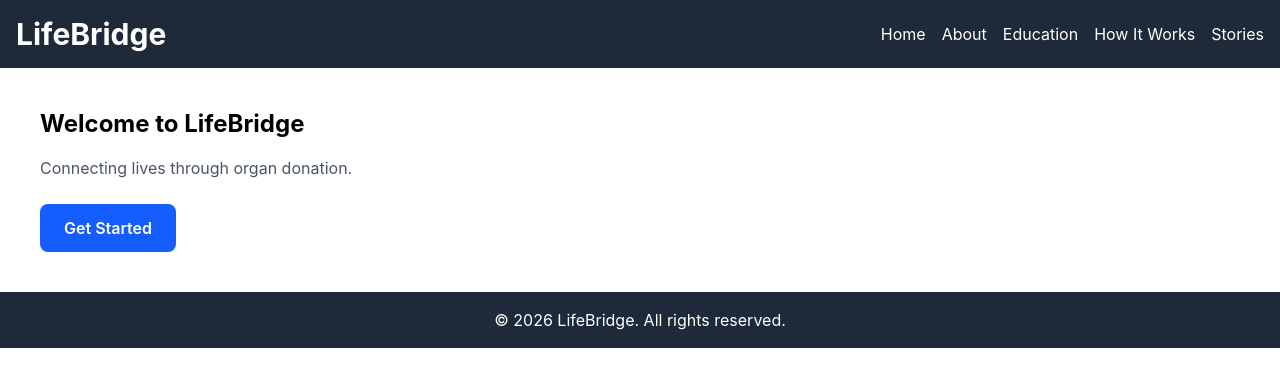
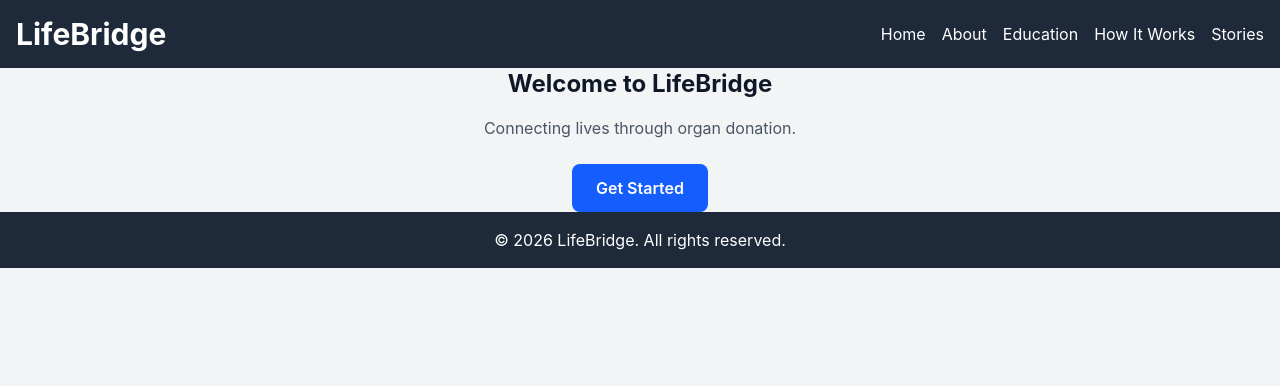
Before and after one commit to GentleReaper/LifeBridge-App, a React (Vite) app: page / in a window 1280 px wide. Shown: the top 386 px of the page. Built offline with nearby package versions, Linux system fonts and the light colour scheme.

Commit message:
Body style

```diff
--- a/src/index.css
+++ b/src/index.css
@@ -1,5 +1,11 @@
 @import "tailwindcss";
 
+body {
+  @apply bg-gray-100 text-gray-900 text-center;
+}
 .title {
   @apply text-2xl font-bold mb-4;
 }
+.slogan {
+  @apply mt-4 text-gray-600;
+}
--- a/src/pages/About.tsx
+++ b/src/pages/About.tsx
@@ -2,7 +2,7 @@ const About = () => {
   return (
     <div>
       <h1 className="title">About LifeBridge</h1>
-      <p>
+      <p className="slogan">
         LifeBridge is a platform dedicated to promote awareness and
         participation in organ donation.
       </p>
--- a/src/pages/Admin.tsx
+++ b/src/pages/Admin.tsx
@@ -2,7 +2,7 @@ const Admin = () => {
   return (
     <div>
       <h1 className="title">Admin Dashboard</h1>
-      <p>Welcome to the Admin Dashboard</p>
+      <p className="slogan">Welcome to the Admin Dashboard</p>
     </div>
   );
 };
--- a/src/pages/Education.tsx
+++ b/src/pages/Education.tsx
@@ -2,7 +2,9 @@ const Education = () => {
   return (
     <div>
       <h1 className="title">Education Perspective</h1>
-      <p>Learn more about the impacts and benefits of organ donation.</p>
+      <p className="slogan">
+        Learn more about the impacts and benefits of organ donation.
+      </p>
     </div>
   );
 };
--- a/src/pages/Home.tsx
+++ b/src/pages/Home.tsx
@@ -1,10 +1,8 @@
 const Home = () => {
   return (
-    <div className="p-10">
+    <div>
       <h1 className="title">Welcome to LifeBridge</h1>
-      <p className="mt-4 text-gray-600">
-        Connecting lives through organ donation.
-      </p>
+      <p className="slogan">Connecting lives through organ donation.</p>
       <button
         className="mt-6 rounded-lg bg-blue-600
        px-6 py-3 font-semibold text-white hover:bg-blue-700
--- a/src/pages/HowItWorks.tsx
+++ b/src/pages/HowItWorks.tsx
@@ -2,7 +2,7 @@ const HowItWorks = () => {
   return (
     <div>
       <h1 className="title">How It Works</h1>
-      <p>
+      <p className="slogan">
         Learn how organ donation works and how LifeBridge facilitates the
         process.
       </p>
--- a/src/pages/ReceipientRegistration.tsx
+++ b/src/pages/ReceipientRegistration.tsx
@@ -2,7 +2,9 @@ const ReceipientRegistration = () => {
   return (
     <div>
       <h1 className="title">Receipient Registration</h1>
-      <p>Register as an organ receipient and learn about the process.</p>
+      <p className="slogan">
+        Register as an organ receipient and learn about the process.
+      </p>
     </div>
   );
 };
--- a/src/pages/Stories.tsx
+++ b/src/pages/Stories.tsx
@@ -20,7 +20,7 @@ const Stories = () => {
     <div>
       <h1 className="title">Stories</h1>
       {stories.length === 0 ? (
-        <p>No stories available.</p>
+        <p className="slogan">No stories available.</p>
       ) : (
         stories.map((item) => (
           <div key={item.id}>
```
